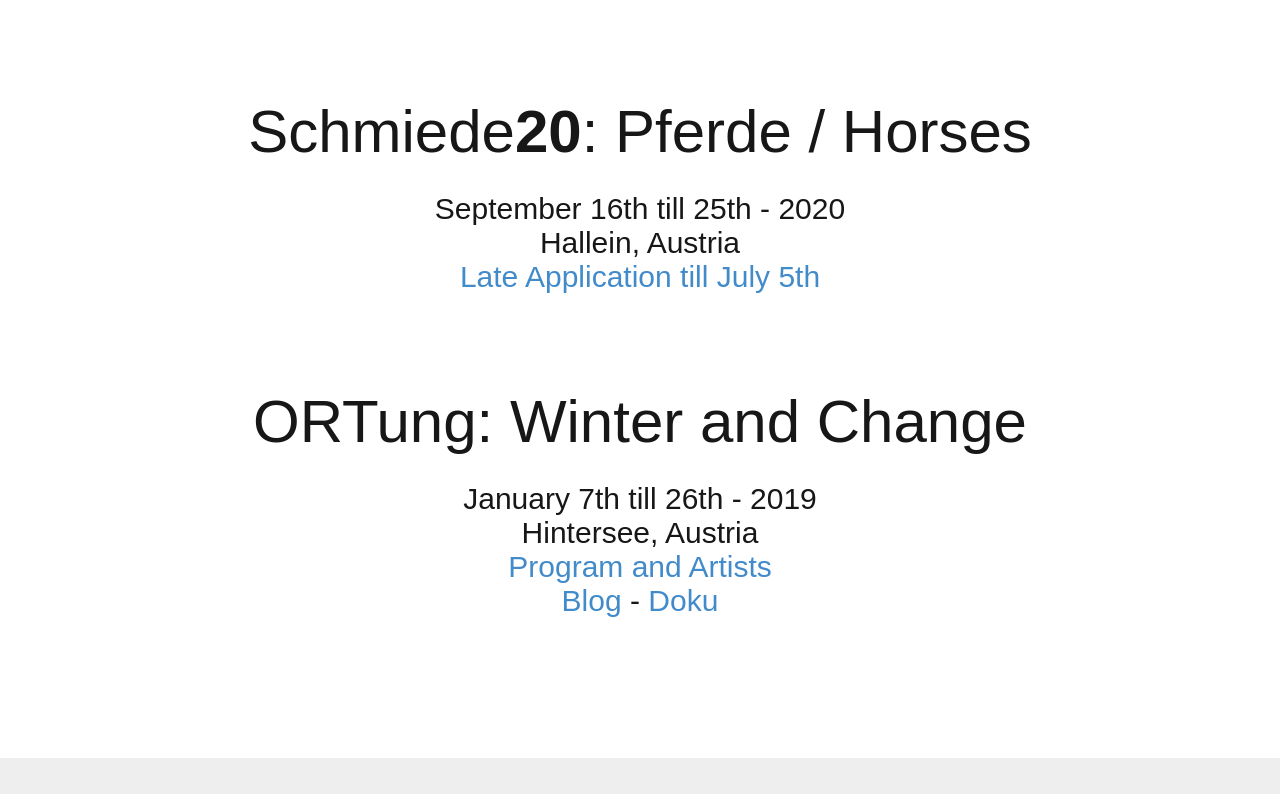
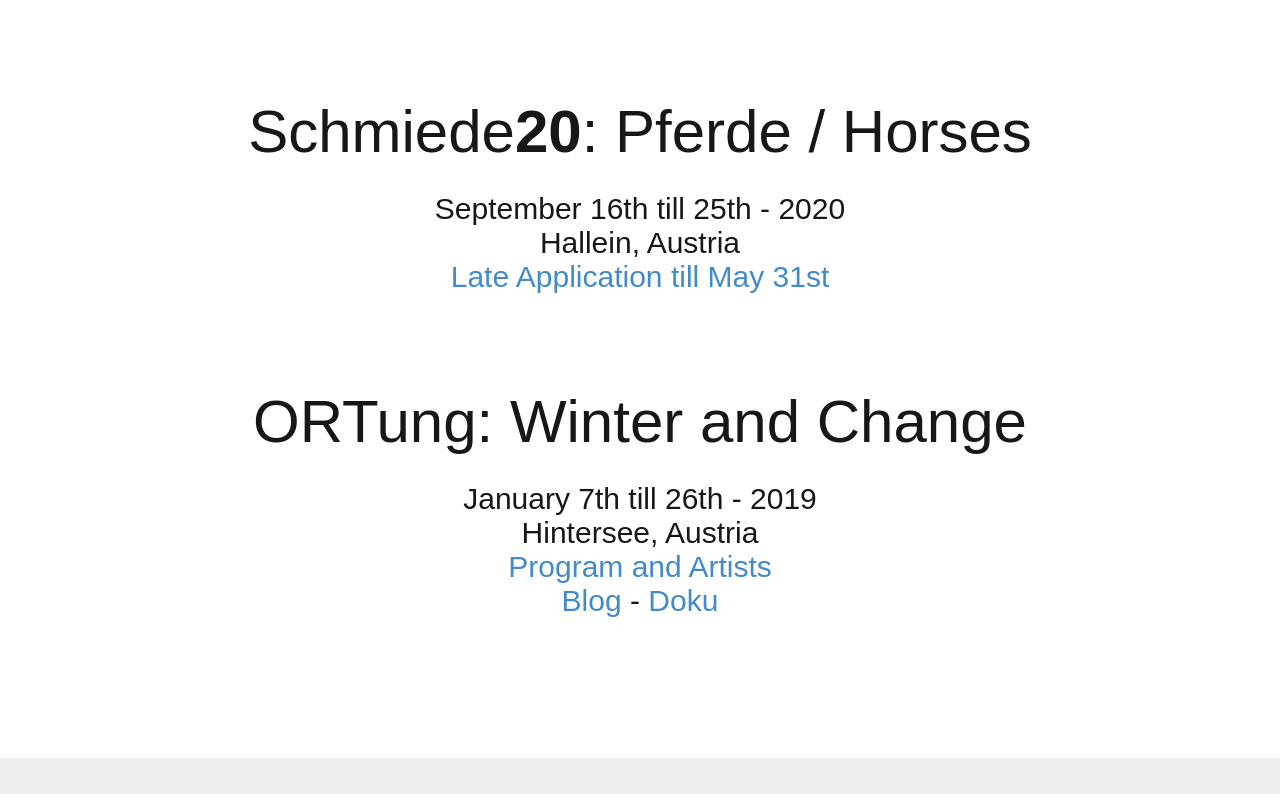
Before and after one commit to philippWassibauer/schmiede_web, a Jekyll site: the page built from index.html, in a window 1280 px wide and 900 px high, scrolled down 638 px, cut to the strip 0-794 px from the top of the window. Built offline with Jekyll 4.4.1, drawn with Linux system fonts in a browser that asks for light colours.

Commit message:
Update index.html

```diff
--- a/index.html
+++ b/index.html
@@ -30,7 +30,7 @@ title: Schmiede - Playground of Ideas
        <p>
           September 16th till 25th - 2020<br />
           Hallein, Austria<br />
-         <a target="_BLANK" href="http://schmiede.ca/apply/">Late Application till July 5th</a>   <br /> <br />
+         <a target="_BLANK" href="http://schmiede.ca/apply/">Late Application till May 31st</a>   <br /> <br />
  <br />
          </p>
   <h2 style="font-weight: normal;">ORTung: Winter and Change</h2>
```
